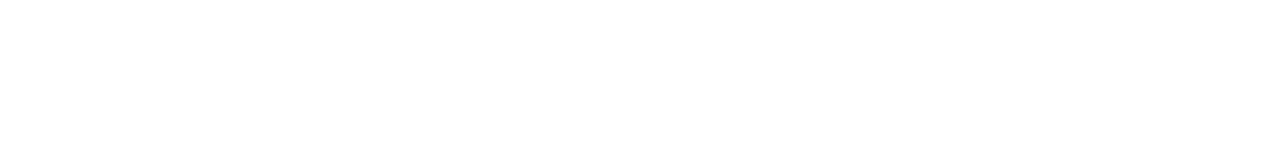
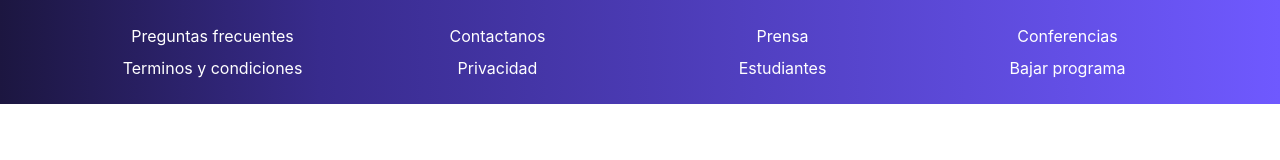
Before and after one commit to volta2016/bootstrap-proyect, a plain HTML site: page index.html in a window 1280 px wide. Drawn offline with nearby package versions, Linux system fonts and the light colour scheme.

Commit message:
agregando footer

```diff
--- a/index.css
+++ b/index.css
@@ -50,7 +50,7 @@
 }
 
 #footer {
-  background: linear-gradient(90deg,#1c3643,#273b47 25%,#1e5372);
+  background: linear-gradient(90deg,#1C1640 ,rgb(56, 43, 141) 25%,#6F59FF);
 }
 
 #footer a {
--- a/index.html
+++ b/index.html
@@ -7,13 +7,47 @@
 
     <!-- Bootstrap CSS -->
     <link rel="stylesheet" href="https://stackpath.bootstrapcdn.com/bootstrap/4.4.1/css/bootstrap.min.css" integrity="sha384-Vkoo8x4CGsO3+Hhxv8T/Q5PaXtkKtu6ug5TOeNV6gBiFeWPGFN9MuhOf23Q9Ifjh" crossorigin="anonymous">
-
-    <title>Hello, world!</title>
+    <link rel="stylesheet" href="index.css">
+    <title>Conf Pro Dev</title>
   </head>
   <body>
 
 
 
+
+
+    <footer id="footer" class="py-4">
+      <div class="container">
+        <div class="row text-center">
+          <div class="col-12 col-lg">
+            <a href="#">Preguntas frecuentes</a>
+          </div>
+          <div class="col-12 col-lg">
+            <a href="#">Contactanos</a>
+          </div>
+          <div class="col-12 col-lg">
+            <a href="#">Prensa</a>
+          </div>
+          <div class="col-12 col-lg">
+            <a href="#">Conferencias</a>
+          </div>
+        </div>
+        <div class="row text-center pt-2">
+          <div class="col-12 col-lg">
+            <a href="#">Terminos y condiciones</a>
+          </div>
+          <div class="col-12 col-lg">
+            <a href="#">Privacidad</a>
+          </div>
+          <div class="col-12 col-lg">
+            <a href="#">Estudiantes</a>
+          </div>
+          <div class="col-12 col-lg">
+            <a href="#">Bajar programa</a>
+          </div>
+        </div>
+      </div>
+    </footer>
 
     <!-- Optional JavaScript -->
     <!-- jQuery first, then Popper.js, then Bootstrap JS -->
```
